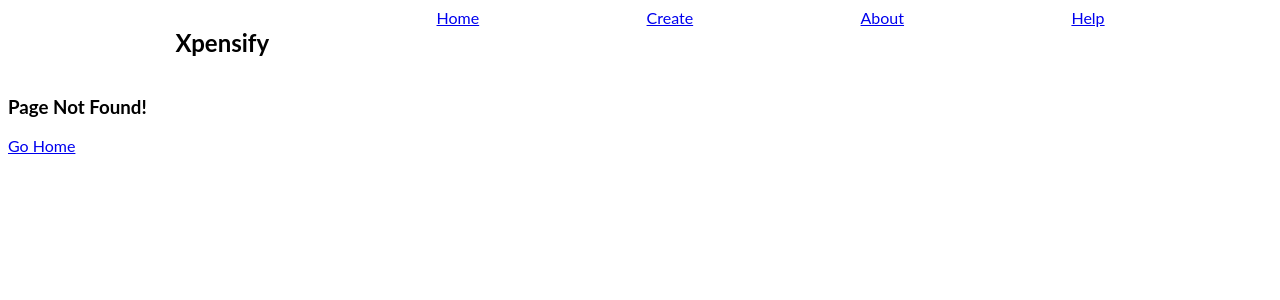
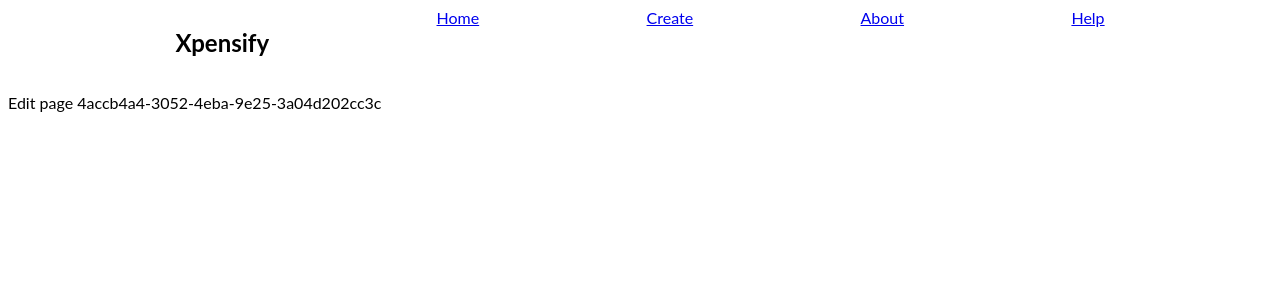
Before and after one commit to poornesh-pH/Xpensify, a React (Create React App) app: page /edit/4accb4a4-3052-4eba-9e25-3a04d202cc3c in a window 1280 px wide. Before the commit this address had no page. Shown: the top 300 px of the page. Built offline with nearby package versions, Linux system fonts and the light colour scheme.

Commit message:
2 files modified, 1 added

```diff
--- /dev/null
+++ b/src/Components/Edit.js
@@ -0,0 +1,12 @@
+import React from 'react';
+
+function Edit(props){
+  console.log(props,"edit component")
+  return(
+    <div>
+    <p>Edit page {props.match.params.id}</p>
+    </div>
+  )
+}
+
+export default Edit
--- a/src/Components/ExpenseListItems.js
+++ b/src/Components/ExpenseListItems.js
@@ -1,11 +1,12 @@
 import React from 'react';
 import {connect} from 'react-redux';
 import {removeExpense} from '../Redux/actions/expenseAct';
+import {Link} from 'react-router-dom';
 
 const ExpenseListItems = ({id,description,amount,createdAt,dispatch}) => {
   return (
     <div>
-      <h3>{description}</h3>
+      <Link to ={`/edit/${id}`}>{description}</Link>
       <p>{amount} - {createdAt}</p>
       <button onClick = {()=>{
         dispatch(removeExpense(id))
--- a/src/Router/AppRouter.js
+++ b/src/Router/AppRouter.js
@@ -6,7 +6,7 @@ import Create from '../Components/Create';
 import Header from '../Components/Header';
 import Help from '../Components/Help';
 import PageNotFound from '../Components/PageNotFound';
-
+import Edit from '../Components/Edit';
 export default function AppRouter() {
   return(
   <BrowserRouter>
@@ -15,6 +15,7 @@ export default function AppRouter() {
       <Route exact path="/" component={App} />
       <Route path="/about" component={About} />
       <Route path="/create" component={Create} />
+      <Route path="/edit/:id" component={Edit}/>
       <Route path="/help" component={Help} />
       <Route component={PageNotFound} />
     </Switch>
```
